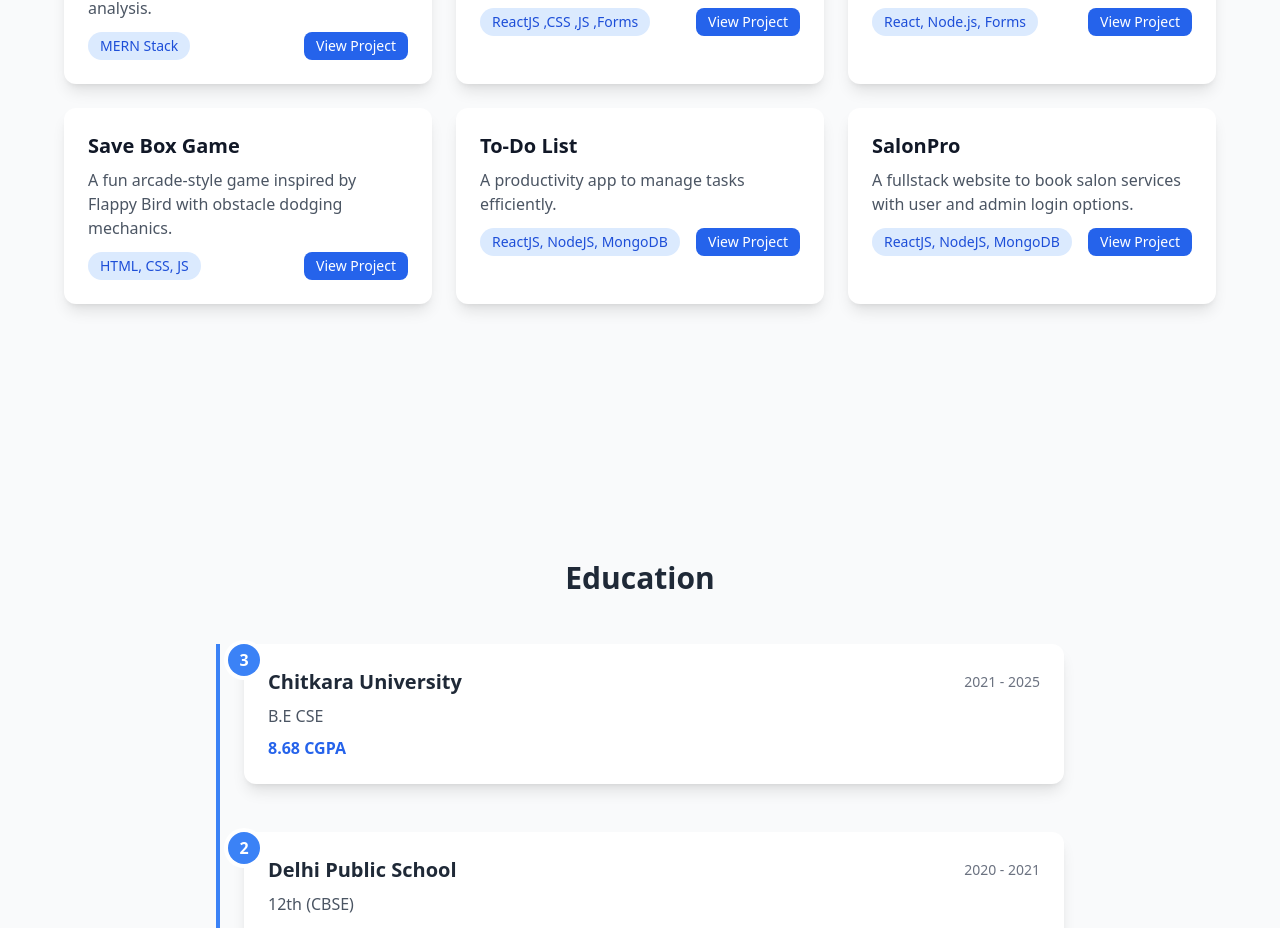
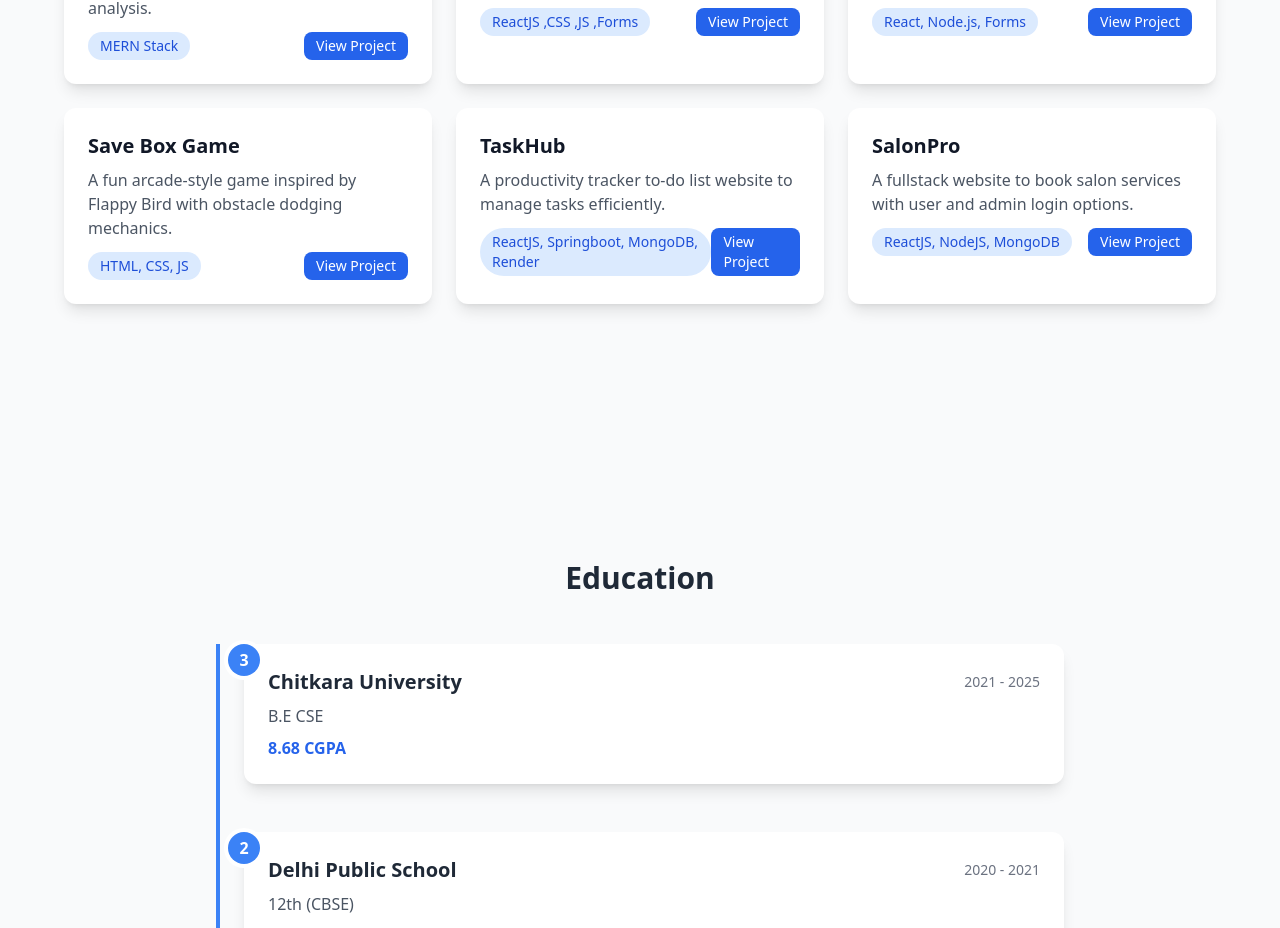
Before and after one commit to astitav2k3/portfolio, a React (Vite) app: page / in a window 1280 px wide. Shown: the part 1848-2776 px from the top of the page. Built offline with nearby package versions, Linux system fonts and the light colour scheme.

Commit message:
Update Projects.jsx

```diff
--- a/src/components/Projects.jsx
+++ b/src/components/Projects.jsx
@@ -27,10 +27,10 @@ export default function Projects() {
       url: "https://astitav2k3.github.io/save-the-box/"
     },
     {
-      title: "To-Do List",
-      desc: "A productivity app to manage tasks efficiently.",
-      tech: "ReactJS, NodeJS, MongoDB",
-      url: "#"
+      title: "TaskHub",
+      desc: "A productivity tracker to-do list website to manage tasks efficiently.",
+      tech: "ReactJS, Springboot, MongoDB, Render",
+      url: "https://taskhub0007.vercel.app"
     },
     {
       title: "SalonPro",
```
